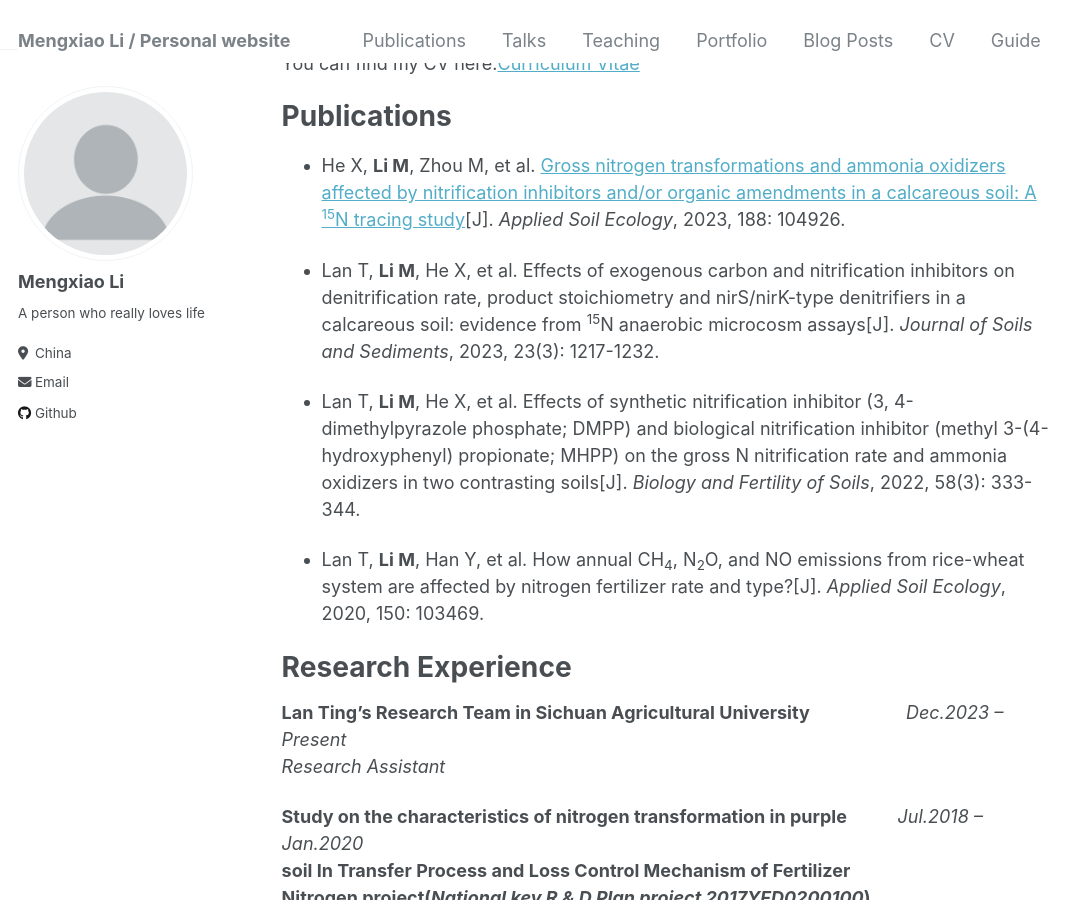
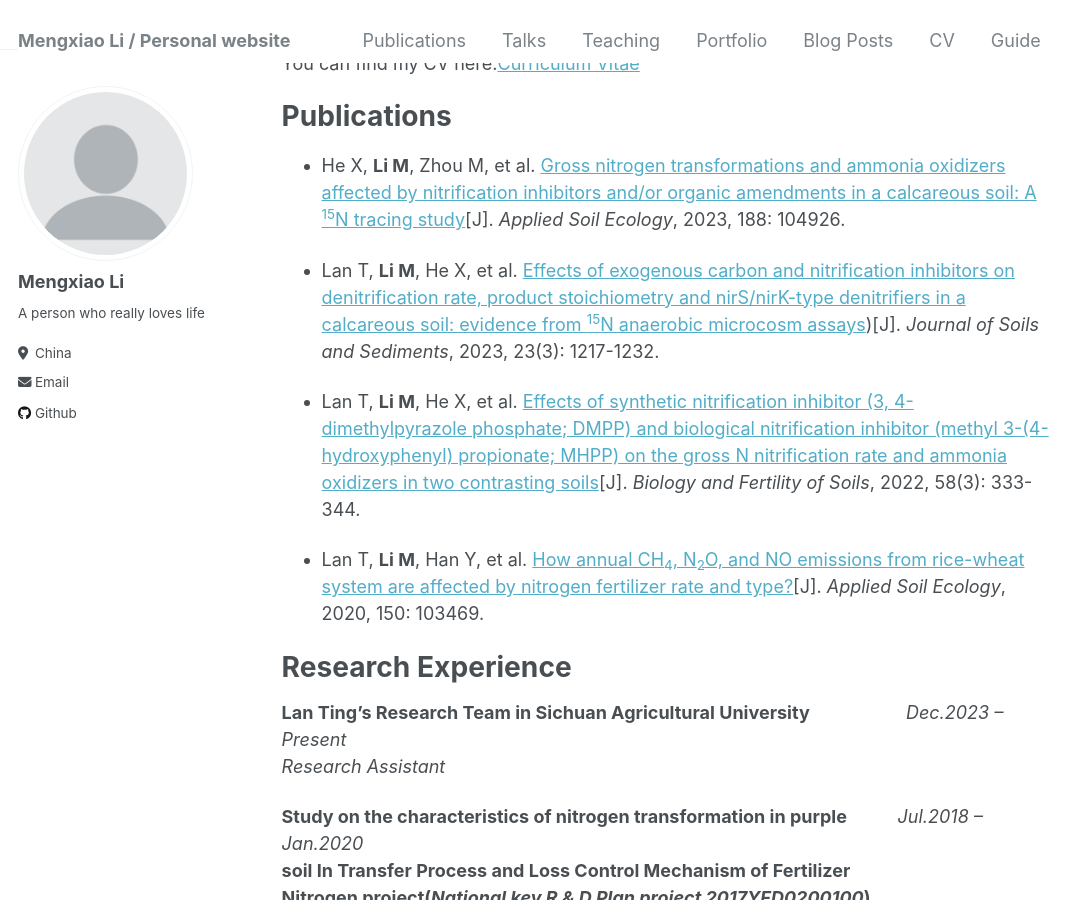
Before and after one commit to HazelLi123/HazelLi123.github.io, a Jekyll site: the page built from _pages/about.md, in a window 1280 px wide and 900 px high, scrolled down 314 px. Shown: the whole window, without its empty margins (0-1085 px from the left). Built offline with Jekyll 4.4.1, drawn with Linux system fonts in a browser that asks for light colours; part of the change alters nothing that is shown.

```diff
--- a/_pages/about.md
+++ b/_pages/about.md
@@ -17,11 +17,11 @@ Publications
 ======
 - He X, **Li M**, Zhou M, et al. [Gross nitrogen transformations and ammonia oxidizers affected by nitrification inhibitors and/or organic amendments in a calcareous soil: A <sup>15</sup>N tracing study](https://www.sciencedirect.com/science/article/abs/pii/S0929139323001245)[J]. *Applied Soil Ecology*, 2023, 188: 104926.
 
-- Lan T, **Li M**, He X, et al. Effects of exogenous carbon and nitrification inhibitors on denitrification rate, product stoichiometry and nirS/nirK-type denitrifiers in a calcareous soil: evidence from <sup>15</sup>N anaerobic microcosm assays[J]. *Journal of Soils and Sediments*, 2023, 23(3): 1217-1232.
+- Lan T, **Li M**, He X, et al. [Effects of exogenous carbon and nitrification inhibitors on denitrification rate, product stoichiometry and nirS/nirK-type denitrifiers in a calcareous soil: evidence from <sup>15</sup>N anaerobic microcosm assays](https://link.springer.com/article/10.1007/s11368-022-03406-6))[J]. *Journal of Soils and Sediments*, 2023, 23(3): 1217-1232.
 
-- Lan T, **Li M**, He X, et al. Effects of synthetic nitrification inhibitor (3, 4-dimethylpyrazole phosphate; DMPP) and biological nitrification inhibitor (methyl 3-(4-hydroxyphenyl) propionate; MHPP) on the gross N nitrification rate and ammonia oxidizers in two contrasting soils[J]. *Biology and Fertility of Soils*, 2022, 58(3): 333-344.
+- Lan T, **Li M**, He X, et al. [Effects of synthetic nitrification inhibitor (3, 4-dimethylpyrazole phosphate; DMPP) and biological nitrification inhibitor (methyl 3-(4-hydroxyphenyl) propionate; MHPP) on the gross N nitrification rate and ammonia oxidizers in two contrasting soils](https://link.springer.com/article/10.1007/s00374-022-01628-x)[J]. *Biology and Fertility of Soils*, 2022, 58(3): 333-344.
 
-- Lan T, **Li M**, Han Y, et al. How annual CH<sub>4</sub>, N<sub>2</sub>O, and NO emissions from rice-wheat system are affected by nitrogen fertilizer rate and type?[J]. *Applied Soil Ecology*, 2020, 150: 103469.
+- Lan T, **Li M**, Han Y, et al. [How annual CH<sub>4</sub>, N<sub>2</sub>O, and NO emissions from rice-wheat system are affected by nitrogen fertilizer rate and type?](https://www.sciencedirect.com/science/article/abs/pii/S0929139319309515)[J]. *Applied Soil Ecology*, 2020, 150: 103469.
 
 Research Experience
 ======
```
